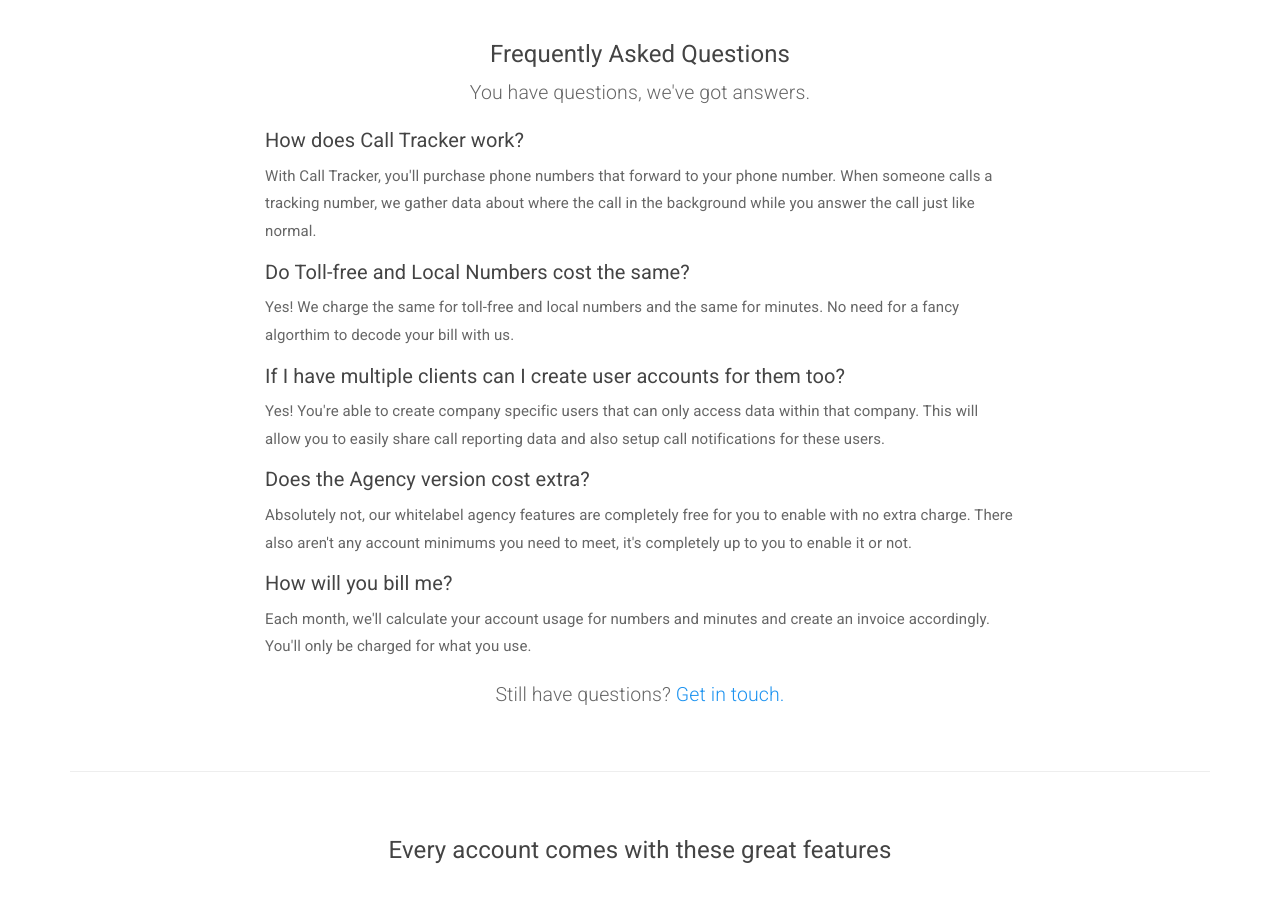
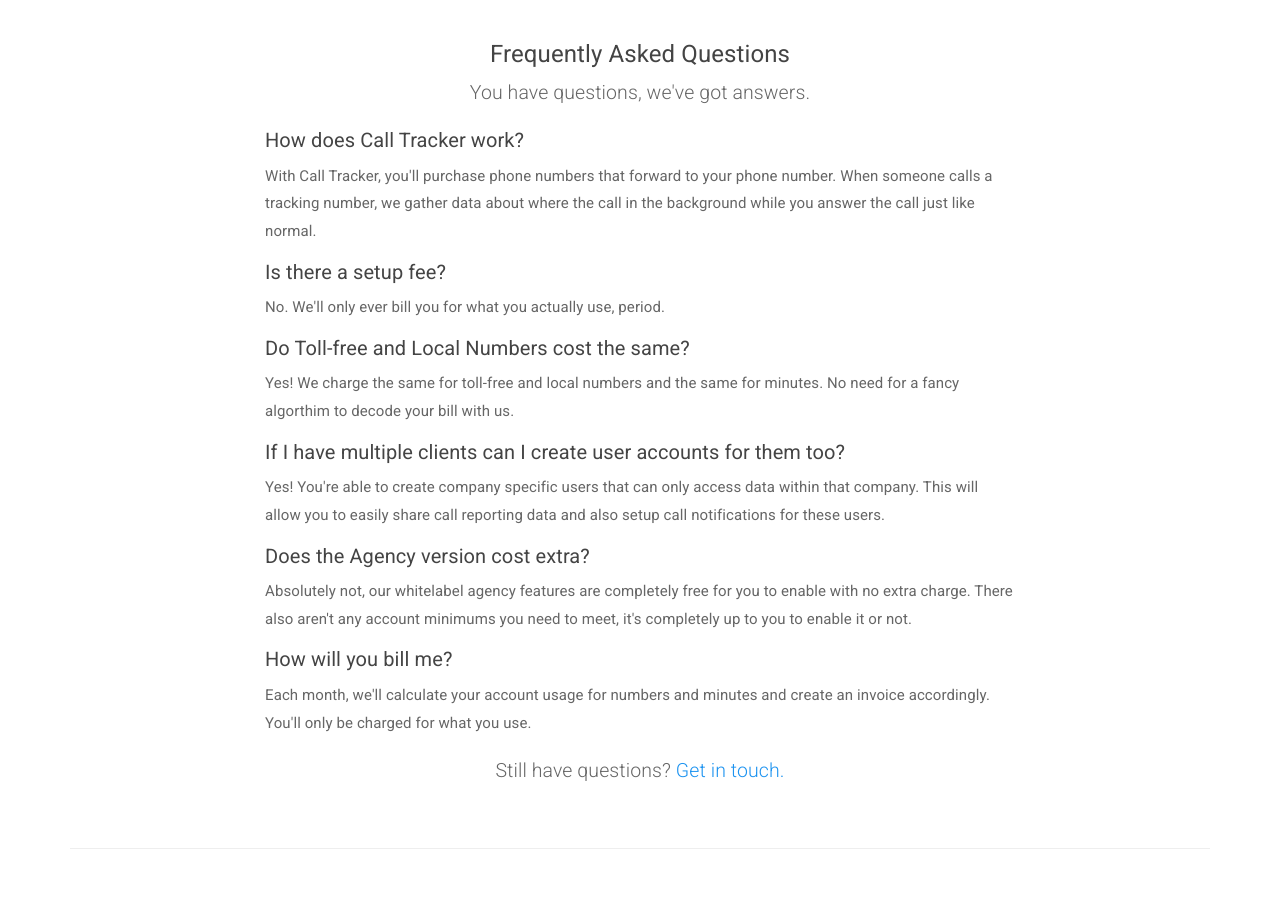
Before and after one commit to sumonst21/calltrackerio-site, a Jekyll site: the page built from pricing.html, in a window 1280 px wide and 900 px high, scrolled down 571 px. Built offline with Jekyll 4.4.1, drawn with Linux system fonts in a browser that asks for light colours.

Commit message:
add a faq about setup fee

```diff
--- a/_includes/faq-section.html
+++ b/_includes/faq-section.html
@@ -8,6 +8,9 @@
 
 				<h5>How does Call Tracker work?</h5>
 				<p>With Call Tracker, you'll purchase phone numbers that forward to your phone number. When someone calls a tracking number, we gather data about where the call in the background while you answer the call just like normal.</p>
+
+				<h5>Is there a setup fee?</h5>
+				<p>No. We'll only ever bill you for what you actually use, period.</p>
 
 				<h5>Do Toll-free and Local Numbers cost the same?</h5>
 				<p>Yes! We charge the same for toll-free and local numbers and the same for minutes. No need for a fancy algorthim to decode your bill with us.</p>
```
